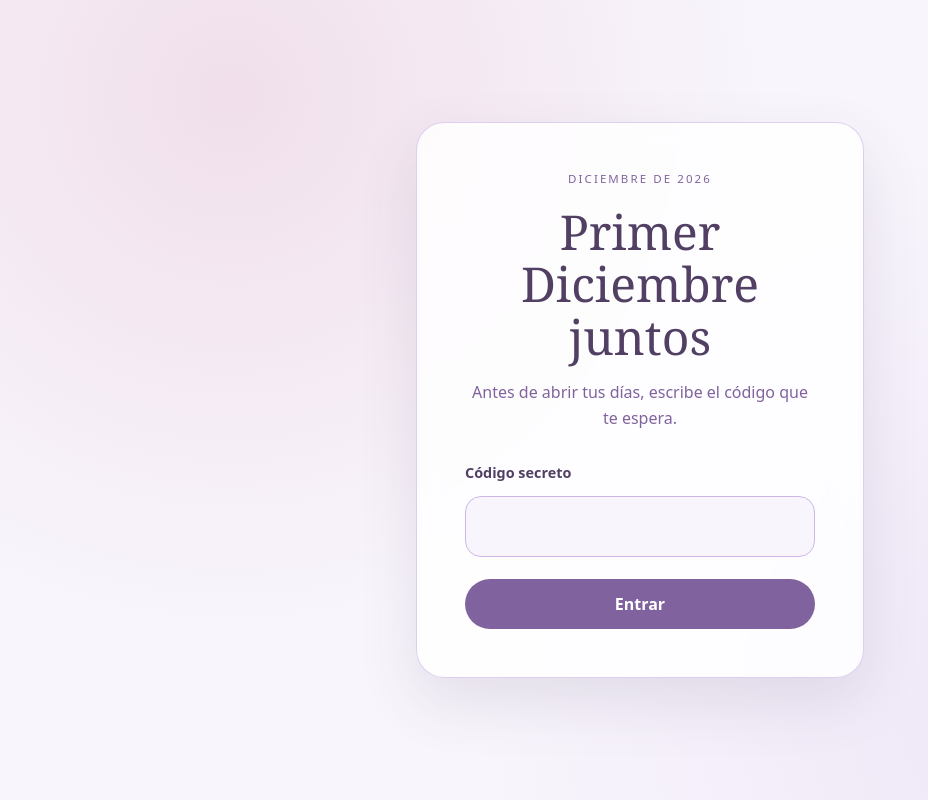
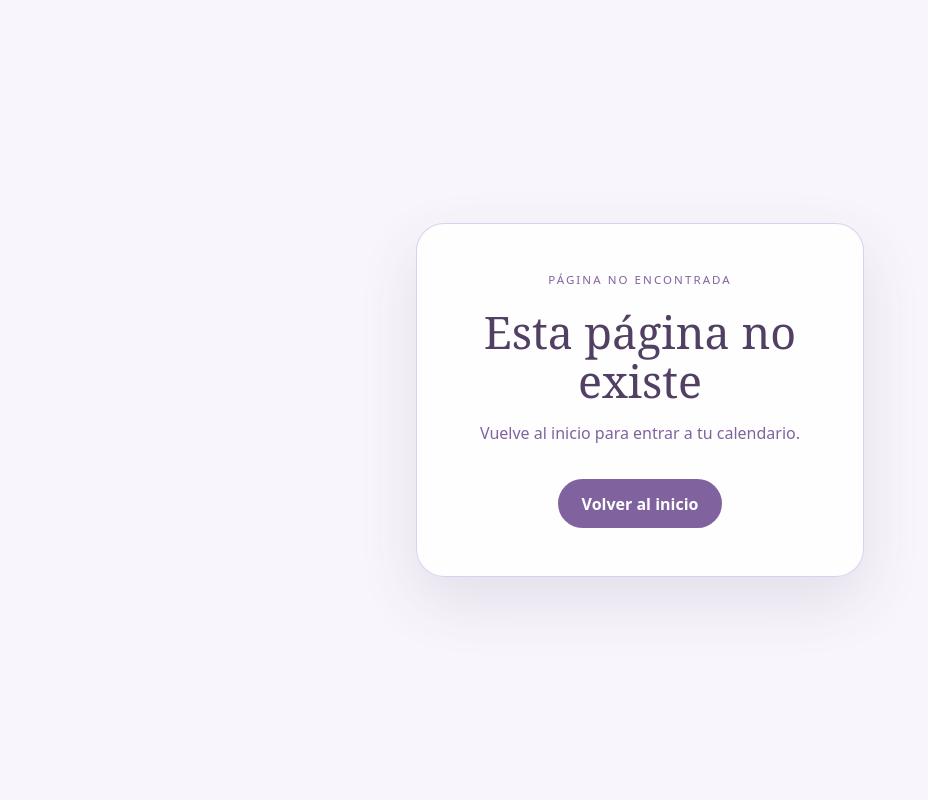
Before and after one commit to Josefo1212/PrimerDiciembreJuntos, a React (Vite) app: page /calendar in a window 1280 px wide. Shown: the whole page, without its empty margins (0-928 px from the left). Built offline with nearby package versions, Linux system fonts and the light colour scheme.

Commit message:
feat: crear router con React Router 8 y vista no encontrada

```diff
--- a/src/app/App.tsx
+++ b/src/app/App.tsx
@@ -1,10 +1,11 @@
 import type { ReactElement } from 'react'
-import AccessRoute from '../features/access/AccessRoute'
+import { RouterProvider } from 'react-router/dom'
 import AccessProvider from './providers/AccessProvider'
+import { router } from './router'
 
 const App = (): ReactElement => (
   <AccessProvider>
-    <AccessRoute />
+    <RouterProvider router={router} />
   </AccessProvider>
 )
 
--- /dev/null
+++ b/src/app/router.tsx
@@ -0,0 +1,14 @@
+import { createBrowserRouter } from 'react-router'
+import AccessRoute from '../features/access/AccessRoute'
+import NotFoundView from '../features/access/components/NotFoundView'
+
+export const router = createBrowserRouter([
+  {
+    path: '/',
+    element: <AccessRoute />,
+  },
+  {
+    path: '*',
+    element: <NotFoundView />,
+  },
+])
--- /dev/null
+++ b/src/features/access/components/NotFoundView.module.css
@@ -0,0 +1,56 @@
+.page {
+  min-height: 100svh;
+  display: grid;
+  place-items: center;
+  padding: clamp(1.5rem, 5vw, 3rem);
+  background: var(--lavender-mist);
+}
+
+.card {
+  width: min(100%, 28rem);
+  padding: clamp(2rem, 6vw, 3rem);
+  border: 1px solid rgba(205, 181, 232, 0.65);
+  border-radius: 28px;
+  background: rgba(255, 255, 255, 0.84);
+  backdrop-filter: blur(14px);
+  box-shadow: 0 24px 60px rgba(81, 64, 100, 0.12);
+  text-align: center;
+}
+
+.eyebrow {
+  margin: 0 0 1.25rem;
+  color: var(--dusty-violet);
+  font-size: 0.72rem;
+  letter-spacing: 0.18em;
+  text-transform: uppercase;
+}
+
+.title {
+  margin: 0;
+  color: var(--deep-plum);
+  font-family: var(--font-heading);
+  font-size: clamp(2rem, 8vw, 2.8rem);
+  font-weight: 400;
+  line-height: 1.1;
+}
+
+.message {
+  margin: 1rem 0 2rem;
+  color: var(--dusty-violet);
+  line-height: 1.6;
+}
+
+.link {
+  display: inline-block;
+  padding: 0.85rem 1.5rem;
+  border-radius: 999px;
+  background: var(--dusty-violet);
+  color: var(--surface);
+  font-weight: 600;
+  text-decoration: none;
+  transition: background-color 160ms ease;
+}
+
+.link:hover {
+  background: var(--deep-plum);
+}
--- /dev/null
+++ b/src/features/access/components/NotFoundView.tsx
@@ -0,0 +1,20 @@
+import { Link } from 'react-router'
+import type { ReactElement } from 'react'
+import styles from './NotFoundView.module.css'
+
+const NotFoundView = (): ReactElement => (
+  <main className={styles.page}>
+    <section className={styles.card} aria-labelledby="not-found-title">
+      <p className={styles.eyebrow}>Página no encontrada</p>
+      <h1 className={styles.title} id="not-found-title">
+        Esta página no existe
+      </h1>
+      <p className={styles.message}>Vuelve al inicio para entrar a tu calendario.</p>
+      <Link className={styles.link} to="/">
+        Volver al inicio
+      </Link>
+    </section>
+  </main>
+)
+
+export default NotFoundView
```
Also changed, not shown: specs/002-base-navegacion-estilos/tasks.md (+2 -1 lines), 1 other file (tests, documents, lock files or other folders).
